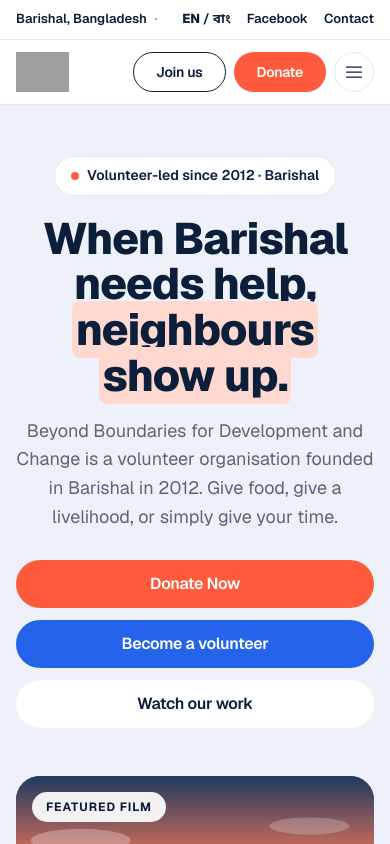
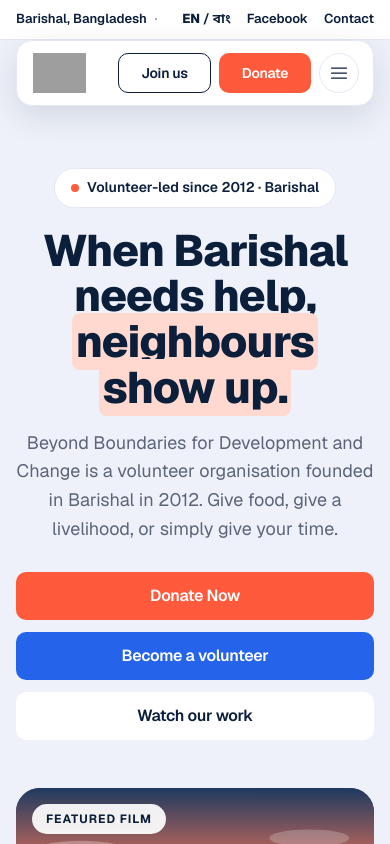
Before and after one commit to yasinalif33/BBDC-Website, a React (Vite) app: page / in a window 390 px wide. Shown: the top 844 px of the page. Built offline with nearby package versions, Linux system fonts and the light colour scheme; grey boxes are pictures that could not be loaded.

Commit message:
Floating header card and rectangular buttons (10px radius)

```diff
--- a/src/index.css
+++ b/src/index.css
@@ -72,10 +72,10 @@ h4{font-size:20px;line-height:1.3;font-weight:700;letter-spacing:-.01em;margin:0
 .util-lang b{font-weight:800}
 
 /* Header: flat white bar with a hairline, sticky on scroll. */
-.site-header-bar{position:absolute;top:0;left:0;right:0;z-index:50;background:#fff;border-bottom:1px solid var(--line)}
-.site-header-bar.stuck{position:fixed;top:0;box-shadow:0 2px 14px rgba(11,30,58,.07)}
-.header-spacer{background:var(--bg);height:96px}
-@media(min-width:640px){.header-spacer{height:120px}}
+.site-header-bar{position:absolute;top:0;left:50%;transform:translateX(-50%);width:min(1408px,calc(100% - 32px));z-index:50;background:#fff;border:1px solid var(--line);border-radius:16px;box-shadow:0 10px 32px rgba(11,30,58,.12);overflow:hidden}
+.site-header-bar.stuck{position:fixed;box-shadow:0 12px 36px rgba(11,30,58,.16)}
+.header-spacer{background:var(--bg);height:116px}
+@media(min-width:640px){.header-spacer{height:132px}}
 .nav-card{display:flex;align-items:center;justify-content:space-between;gap:16px;padding:12px 0;background:transparent;border:0;box-shadow:none;border-radius:0}
 .logo{display:flex;align-items:center;gap:10px;font-weight:800;letter-spacing:-.5px;color:var(--ink);font-size:22px;flex:none}
 .logo-img{height:40px;width:auto;max-width:220px;object-fit:contain}
@@ -93,13 +93,13 @@ header.site{z-index:60}
 .actions{display:flex;align-items:center;gap:8px;flex:none}
 .iconbtn{width:40px;height:40px;border-radius:999px;border:1px solid var(--line);background:#fff;display:inline-flex;align-items:center;justify-content:center;cursor:pointer;color:var(--ink)}
 .iconbtn:hover{border-color:var(--red);color:var(--red)}
-.langbtn{height:40px;padding:0 12px;border-radius:999px;border:1px solid var(--line);background:#fff;font-size:13px;font-weight:600;cursor:pointer;color:var(--ink)}
+.langbtn{height:40px;padding:0 12px;border-radius:10px;border:1px solid var(--line);background:#fff;font-size:13px;font-weight:600;cursor:pointer;color:var(--ink)}
 .langbtn:hover{border-color:var(--red);color:var(--red)}
 .langbtn b{font-weight:800}
 .burger{display:none}
 
-/* Buttons: pill-shaped, 48px high */
-.btn{display:inline-flex;align-items:center;justify-content:center;gap:8px;height:48px;padding-inline:28px;border-radius:999px;font-weight:600;font-size:16px;line-height:22px;letter-spacing:-.02em;border:1.5px solid transparent;cursor:pointer;white-space:nowrap;transition:all .2s}
+/* Buttons: rectangular, 10px radius, 48px high */
+.btn{display:inline-flex;align-items:center;justify-content:center;gap:8px;height:48px;padding-inline:28px;border-radius:10px;font-weight:600;font-size:16px;line-height:22px;letter-spacing:-.02em;border:1.5px solid transparent;cursor:pointer;white-space:nowrap;transition:all .2s}
 .btn-sm{height:40px;padding-inline:20px;font-size:14px;line-height:20px}
 .btn-primary{background:var(--red);color:#fff}
 .btn-primary:hover{background:var(--red-700);box-shadow:var(--shadow-lift)}
@@ -139,7 +139,7 @@ header.site{z-index:60}
 .view-all:hover{text-decoration:underline}
 
 /* Hero: centred text on lavender, then a media row (film card + side column) */
-.hero-new{padding:128px 0 72px;background:var(--lav)}
+.hero-new{padding:140px 0 72px;background:var(--lav)}
 .hero-center{text-align:center;max-width:920px;margin:0 auto}
 .hero-pill{display:inline-flex;align-items:center;gap:8px;background:#fff;border:1px solid var(--line);border-radius:999px;padding:8px 16px;font-size:14px;font-weight:600;color:var(--ink)}
 .hero-pill .dot{width:8px;height:8px;border-radius:50%;background:var(--red);flex:none}
@@ -280,7 +280,7 @@ header.site{z-index:60}
 /* Video section: dark navy band, filter pills, main player + thumbnails */
 .video-section{padding:72px 0}
 .video-filters{display:flex;flex-wrap:wrap;gap:10px;margin:24px 0}
-.filter-pill{min-height:40px;padding:8px 18px;border-radius:999px;border:1.5px solid rgba(255,255,255,.35);background:transparent;color:#fff;font-weight:600;font-size:14px;cursor:pointer}
+.filter-pill{min-height:40px;padding:8px 18px;border-radius:10px;border:1.5px solid rgba(255,255,255,.35);background:transparent;color:#fff;font-weight:600;font-size:14px;cursor:pointer}
 .filter-pill:hover{border-color:#fff}
 .filter-pill.on{background:#fff;color:var(--navy);border-color:#fff}
 .video-main{display:grid;grid-template-columns:1.9fr 1fr;gap:20px;align-items:stretch}
@@ -490,7 +490,7 @@ html.js .reveal.in-view{opacity:1;transform:none}
   .wrap,.container-x{padding-inline:16px}
   .section,.band{padding:56px 0}
   .section-card,.section-dark{padding:24px 20px}
-  .hero-new{padding:116px 0 56px}
+  .hero-new{padding:128px 0 56px}
   .hero-new h1{font-size:44px;line-height:1.04;letter-spacing:-.02em}
   h1{font-size:38px;line-height:1.08;letter-spacing:-.02em}
   h2{font-size:30px;line-height:1.15}
```
